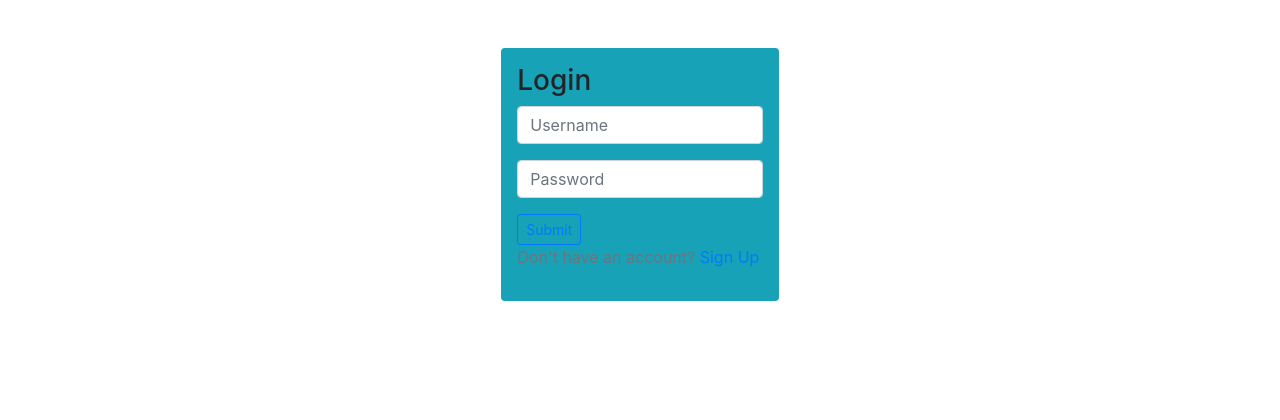
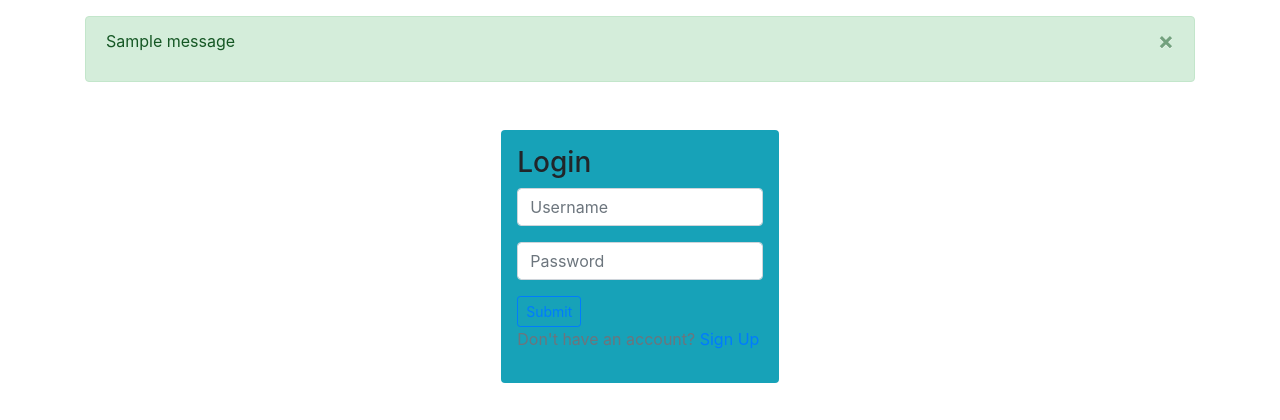
Before and after one commit to Willbeckh/iglive, a Django app: page /login/ in a window 1280 px wide. Shown: the part 62-482 px from the top of the page. Run offline with Django 4.2, Linux system fonts and the light colour scheme; tables that the repository leaves empty hold one stand-in row (values such as "Sample post"); one stand-in notice (Sample message) is shown; some libraries are stand-ins or nearby versions.

Commit message:
create user alert messages

```diff
--- a/ig_app/templates/ig_app/login.html
+++ b/ig_app/templates/ig_app/login.html
@@ -3,6 +3,15 @@
 <!-- login form -->
 {% block content %}
 <div class="cont">
+  {% for message in messages %}
+  <div class="alert alert-success alert-dismissible fade show" role="alert">
+    <p>{{ message }}</p>
+    <button type="button" class="close" data-dismiss="alert" aria-label="Close">
+      <span aria-hidden="true">&times;</span>
+    </button>
+  </div>
+  {% endfor %}
+
   <div class="w-25 mx-auto mt-5 bg-info p-3 rounded">
     <h3>Login</h3>
     <form action="" method="POST">
@@ -17,6 +26,7 @@
         <input type="submit" class="btn btn-outline-primary btn-sm" />
       </div>
     </form>
+
     <p class="text-muted">
       Don't have an account? <a href="{% url 'igapp:register' %}">Sign Up</a>
     </p>
```
